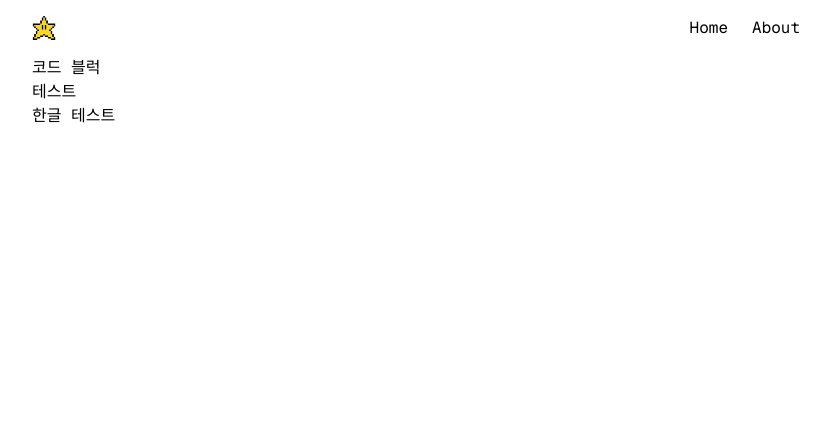
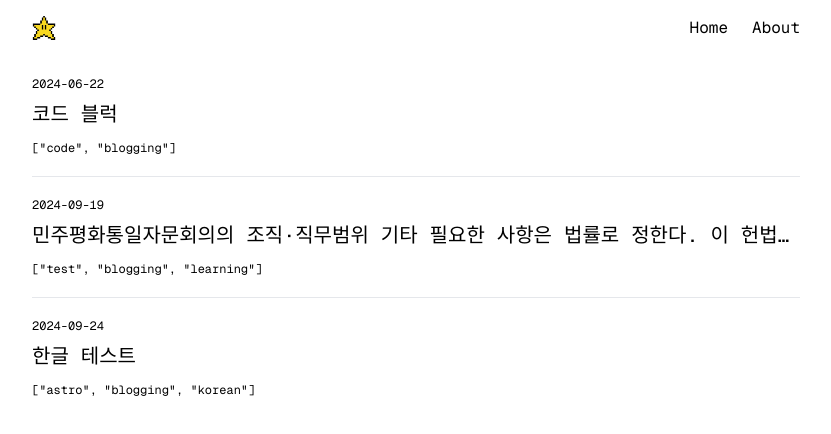
Before and after one commit to Seonghui/blog-client, a Next.js app: page / in a window 1280 px wide. Shown: the top 434 px of the page, without its empty margins (224-1055 px from the left). Built offline with nearby package versions, Linux system fonts and the light colour scheme.

Commit message:
feat: 목록 tag 추가

```diff
--- a/app/(pages)/page.tsx
+++ b/app/(pages)/page.tsx
@@ -8,8 +8,33 @@ function Page() {
     <PageWrapper>
       <ul>
         {files.map((file) => (
-          <li key={file.slug}>
-            <Link href={`/posts/${file.slug}`}>{file.data.title}</Link>
+          <li
+            key={file.slug}
+            className="border-b border-gray-200 last:border-0 py-5"
+          >
+            <div className="text-xs pb-2">{file.data.date}</div>
+            <Link href={`/posts/${file.slug}`} className="block">
+              <div className="text-xl truncate">{file.data.title}</div>
+            </Link>
+            <div className="text-xs pt-3">
+              [
+              {file.data.tags.map((tag: string, index: number) => {
+                return (
+                  <>
+                    "
+                    <Link
+                      href={`/tags/${tag}`}
+                      key={tag}
+                      className="hover:bg-slate-600 hover:text-gray-50"
+                    >
+                      {tag}
+                    </Link>
+                    "{index < file.data.tags.length - 1 ? ", " : ""}
+                  </>
+                );
+              })}
+              ]
+            </div>
           </li>
         ))}
       </ul>
--- /dev/null
+++ b/app/(pages)/tags/[tag]/page.tsx
@@ -0,0 +1,6 @@
+import React from "react";
+
+// TODO api 연동 필요
+export default function page({ params }: { params: { tag: string } }) {
+  return <div>tag page {params.tag}</div>;
+}
--- a/public/markdown/test1.md
+++ b/public/markdown/test1.md
@@ -2,7 +2,8 @@
 title: 코드 블럭
 author: stella
 date: "2024-06-22"
-tags: ["astro", "blogging", "learning"]
+subtitle: 대통령의 임기가 만료되는 때에는 임기만료 70일 내지 40일전에 후임자를 선거한다. 헌법개정안은 국회가 의결한 후 30일 이내에 국민투표에 붙여 국회의원선거권자 과반수의 투표와 투표자 과반수의 찬성을 얻어야 한다.
+tags: ["code", "blogging"]
 ---
 
 Code Blocks
--- a/public/markdown/test2.md
+++ b/public/markdown/test2.md
@@ -1,8 +1,9 @@
 ---
-title: 테스트
+title: 민주평화통일자문회의의 조직·직무범위 기타 필요한 사항은 법률로 정한다. 이 헌법시행 당시의 법령과 조약은 이 헌법에 위배되지 아니하는 한 그 효력을 지속한다.
 author: stella
 date: "2024-09-19"
-tags: ["astro", "blogging", "learning"]
+subtitle: Lorem ipsum dolor sit amet, consectetur adipiscing elit. Duis at erat ex.
+tags: ["test", "blogging", "learning"]
 ---
 
 # Markdown syntax guide
--- a/public/markdown/test3.md
+++ b/public/markdown/test3.md
@@ -2,7 +2,8 @@
 title: 한글 테스트
 author: stella
 date: "2024-09-24"
-tags: ["astro", "blogging", "learning"]
+subtitle: 국가는 모성의 보호를 위하여 노력하여야 한다.
+tags: ["astro", "blogging", "korean"]
 ---
 
 # 마크다운 태그 테스트 문서
```
